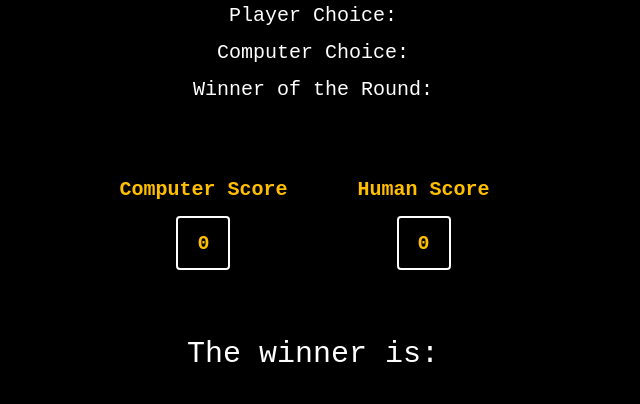
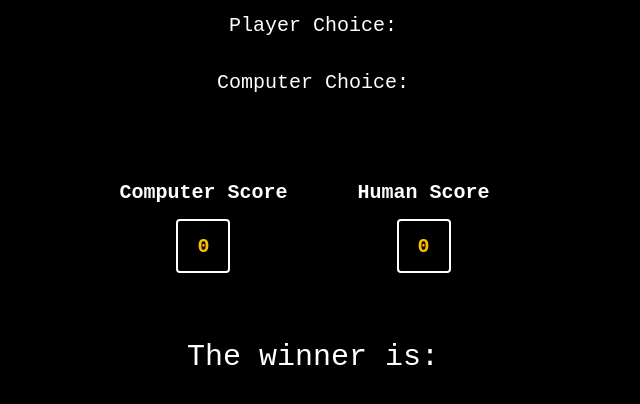
Before and after one commit to Danny-27-12/Project-1, a plain HTML site: page index.html in a window 1280 px wide. Shown: the part 370-774 px from the top of the page, without its empty margins (318-958 px from the left). Drawn offline with Linux system fonts and the light colour scheme.

Commit message:
changed the color of the score box text

```diff
--- a/index.html
+++ b/index.html
@@ -31,11 +31,6 @@
             <div id="display2"></div>
         </div>
 
-        <div class="displayScore">
-             <div class="score">Winner of the Round: </div>
-             <div id="display3"></div>
-        </div>
-
         <div class="scoreTracker">
             <div class="container-score">
             <div id="cScore">Computer Score</div>
--- a/styles.css
+++ b/styles.css
@@ -98,12 +98,13 @@ h2{
     justify-content: flex-start;
     align-items: center;
     flex-direction: column;
+    margin: 10px 0;
 }
 
 .scoreTracker{
     display: flex;
     margin-top: 70px;
-    color: rgb(255, 191, 0);
+    color: white;
     font-weight: bold;
     margin-right: 35px;
 }
@@ -122,6 +123,7 @@ margin-top: 15px;
 display: flex;
 justify-content: center;
 align-items: center;
+color: rgb(255, 191, 0);
 
 
 }
@@ -140,6 +142,8 @@ margin-right: 5px;
     display: flex;
     justify-content: center;
     align-items: center;
+    color: rgb(255, 191, 0);
+
 }
 
 .container-score{
```
